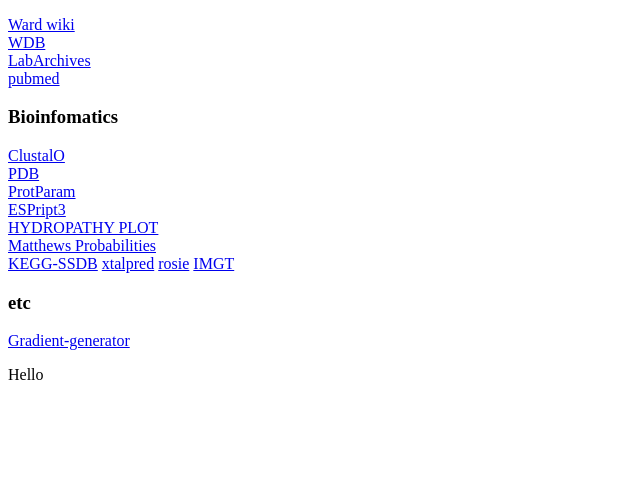
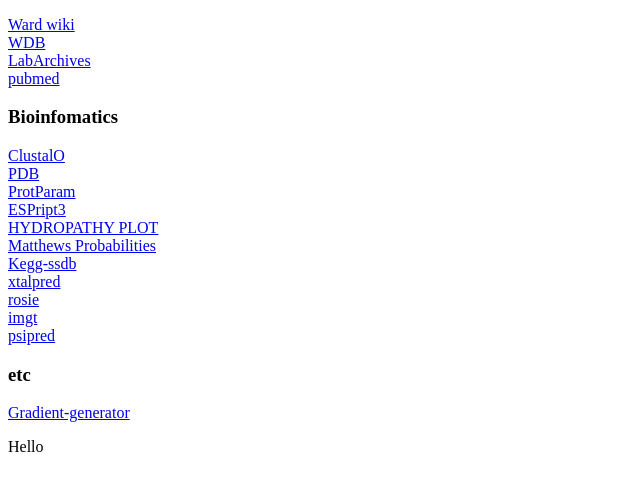
Before and after one commit to loehc2/s-loehc, a plain HTML site: page index.html in a window 1280 px wide. Shown: the part 105-596 px from the top of the page, without its empty margins (0-640 px from the left). Drawn offline with Linux system fonts and the light colour scheme.

Commit message:
Update index.html

```diff
--- a/index.html
+++ b/index.html
@@ -14,12 +14,13 @@
   <a href="https://espript.ibcp.fr/ESPript/ESPript/">ESPript3</a><br>
   <a href="https://gcat.davidson.edu/DGPB/kd/kyte-doolittle.htm">HYDROPATHY PLOT</a><br>
   <a href="https://www.ruppweb.org/mattprob/default.html">Matthews Probabilities</a><br>
-  <a href="https://www.genome.jp/kegg/genes.html">KEGG-SSDB</a>
-  <a href="https://xtalpred.godziklab.org/XtalPred-cgi/xtal.pl">xtalpred</a>
-  <a href="https://rosie.graylab.jhu.edu/">rosie</a>
-  <a href="https://www.imgt.org/3Dstructure-DB/cgi/DomainGapAlign.cgi">IMGT</a>
+  <a href="https://www.genome.jp/kegg/genes.html">Kegg-ssdb</a><br>
+  <a href="https://xtalpred.godziklab.org/XtalPred-cgi/xtal.pl">xtalpred</a><br>
+  <a href="https://rosie.graylab.jhu.edu/">rosie</a><br>
+  <a href="https://www.imgt.org/3Dstructure-DB/cgi/DomainGapAlign.cgi">imgt</a><br>
+  <a href="https://bioinf.cs.ucl.ac.uk/psipred/">psipred</a><br>
   <h3>etc</h3>
-  <a href="https://colordesigner.io/gradient-generator">Gradient-generator</a>
+  <a href="https://colordesigner.io/gradient-generator">Gradient-generator</a><br>
 
 
 <p>Hello</p>
```
